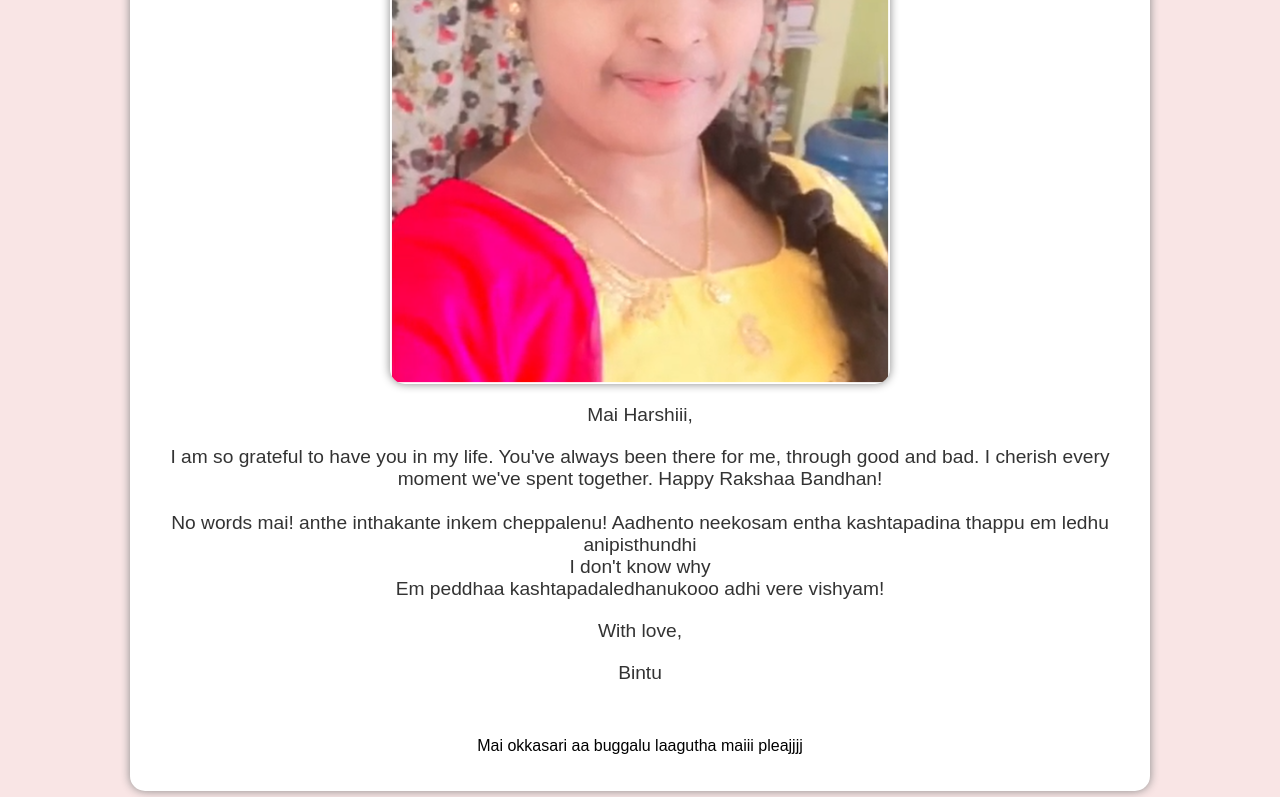
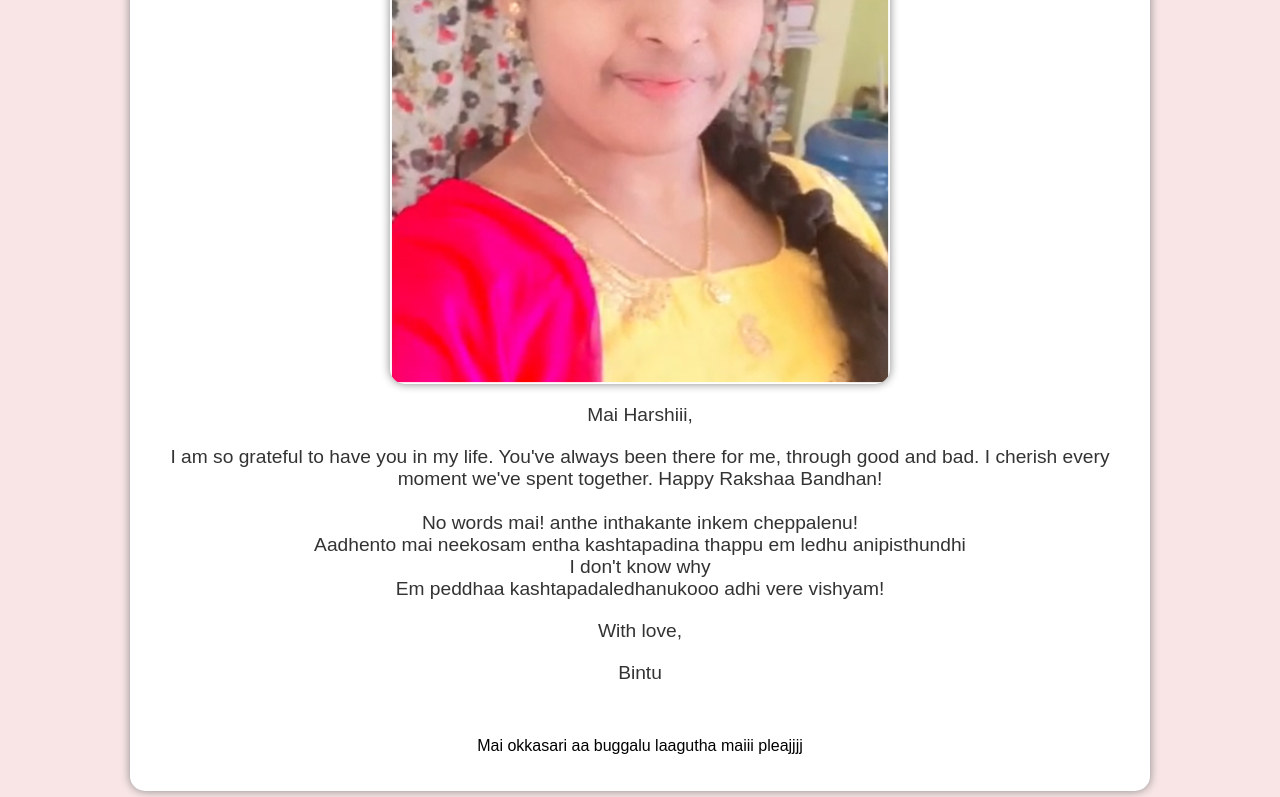
Before and after one commit to Joelmarkjoseph/rakhiiii, a plain HTML site: page message.html in a window 1280 px wide. Shown: the part 403-1200 px from the top of the page. Drawn offline with Linux system fonts and the light colour scheme.

Commit message:
New Commits

```diff
--- a/message.html
+++ b/message.html
@@ -95,8 +95,9 @@
         Happy Rakshaa Bandhan!
         <br /><br />
 
-        No words mai! anthe inthakante inkem cheppalenu! Aadhento neekosam entha
-        kashtapadina thappu em ledhu anipisthundhi <br />
+        No words mai! anthe inthakante inkem cheppalenu! <br />
+        Aadhento mai neekosam entha kashtapadina thappu em ledhu anipisthundhi
+        <br />
         I don't know why <br />
         Em peddhaa kashtapadaledhanukooo adhi vere vishyam!
       </p>
```
